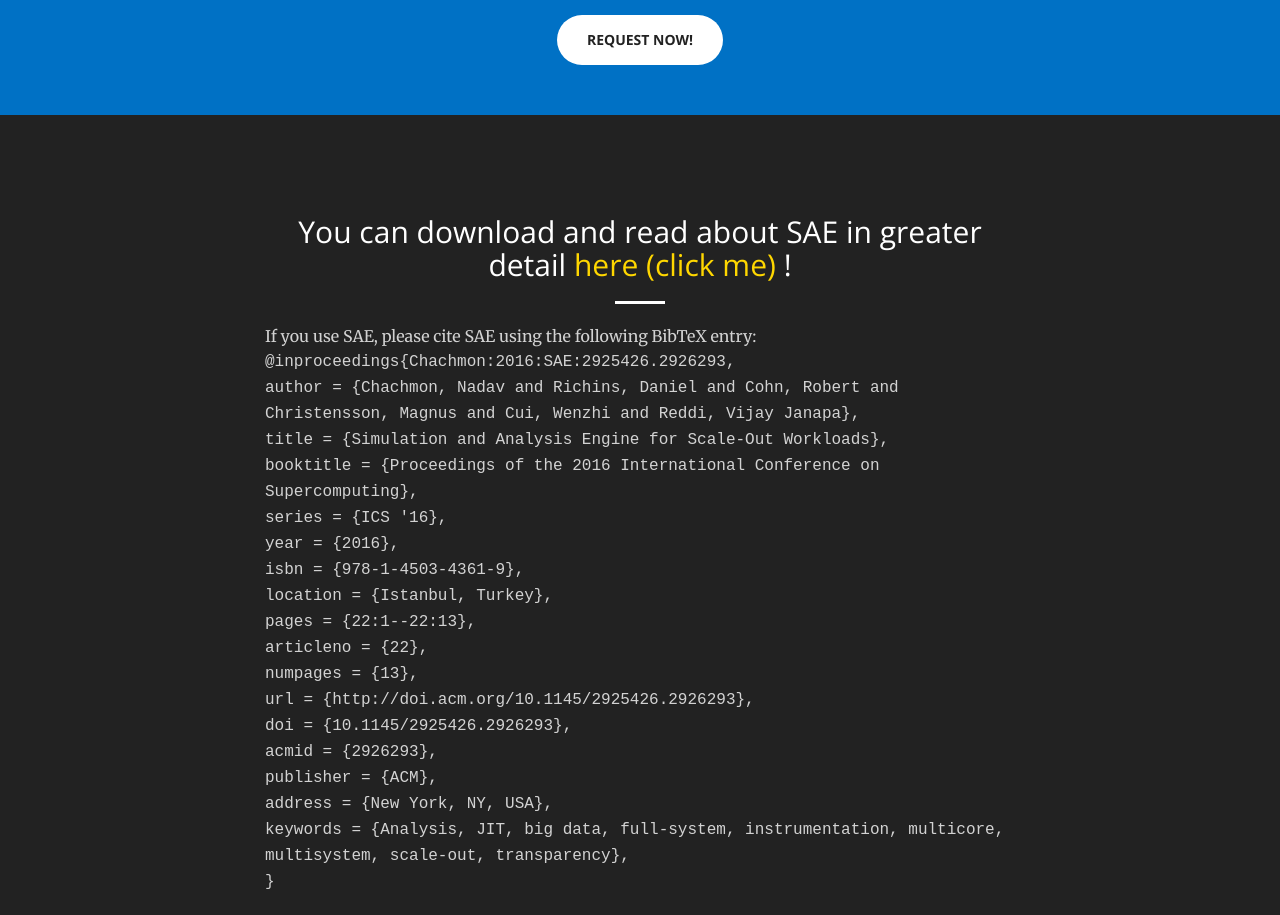
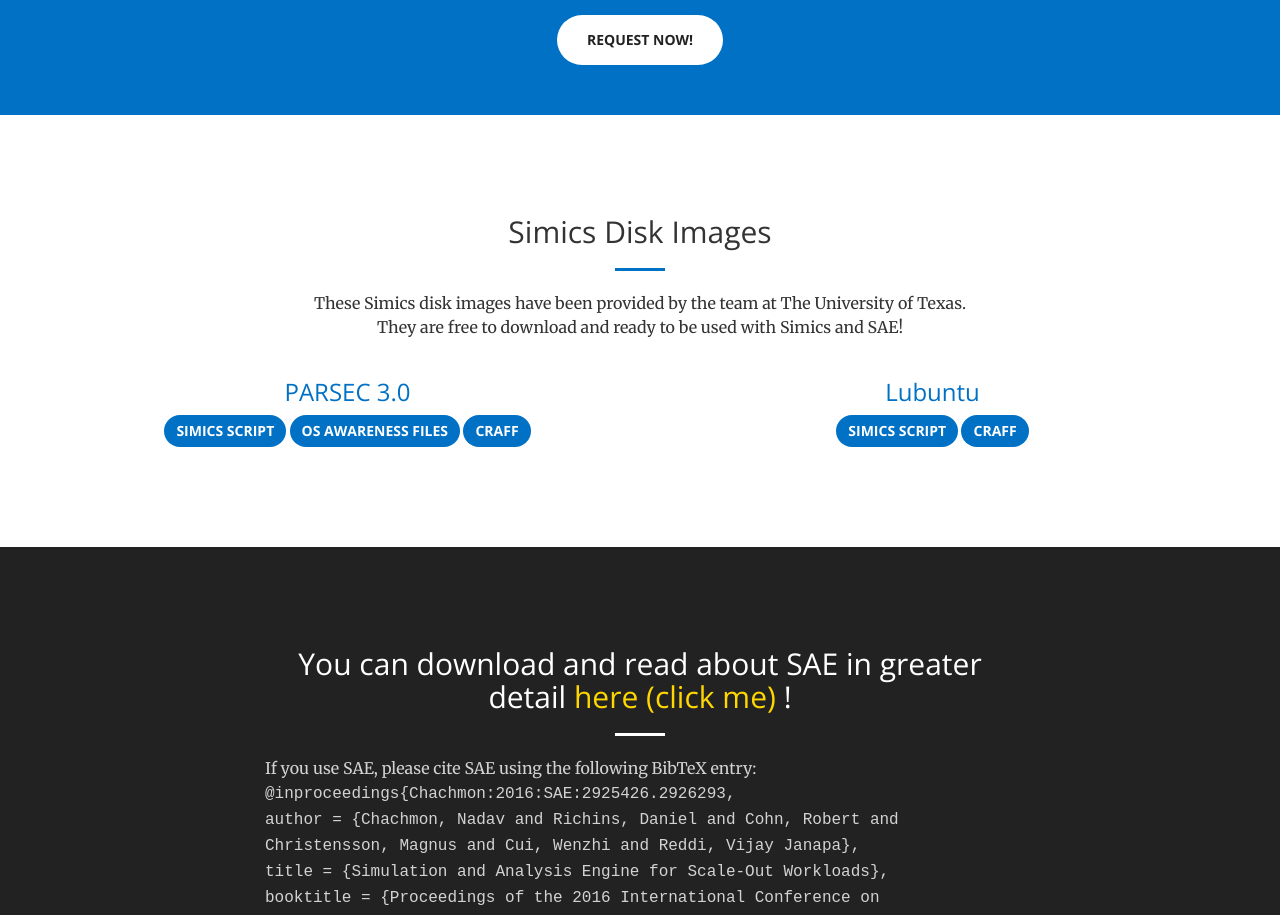
Before and after one commit to Trinity-at-UT/Intel-SAE-Website, a website: page index.html in a window 1280 px wide. Shown: the part 2314-3229 px from the top of the page. Drawn offline with nearby package versions, Linux system fonts and the light colour scheme.

Commit message:
Added disk images and associated Simics files

```diff
--- a/index.html
+++ b/index.html
@@ -184,6 +184,37 @@
         </aside>
     </section>
 
+    <section id="Simics Disk Images">
+        <div class="container">
+            <div class="row">
+                <div class="col-lg-12 text-center">
+                    <h2 class="section-heading">Simics Disk Images</h2>
+                    <hr class="primary">
+                    <p>These Simics disk images have been provided by the team at The University of Texas.<br>They are free to download and ready to be used with Simics and SAE!</p>
+                </div>
+            </div>
+        </div>
+        <div class="container">
+            <div class="row">
+                <div class="col-lg-6 col-md-6 text-center">
+                    <div class="service-box">
+                        <a href="http://parsec.cs.princeton.edu/parsec3-doc.htm"><h3>PARSEC 3.0</h3></a>
+                        <a class="btn btn-primary" href="simics/centos.simics" download>Simics script</a>
+                        <a class="btn btn-primary" href="simics/centos_os_awareness.zip" download>OS Awareness Files</a>
+                        <a class="btn btn-primary" href="https://drive.google.com/open?id=0BwOEkn_8P9QPWjljbTByOGYweWM">CRAFF</a>
+                    </div>
+                </div>
+                <div class="col-lg-6 col-md-6 text-center">
+                    <div class="service-box">
+                        <a href="http://lubuntu.me/"><h3>Lubuntu</h3></a>
+                        <a class="btn btn-primary" href="simics/lubuntu.simics" download>Simics script</a>
+                        <a class="btn btn-primary" href="https://drive.google.com/file/d/0BwOEkn_8P9QPZ0w0b0xyNmN4X0k/view?usp=sharing">CRAFF</a>
+                    </div>
+                </div>
+            </div>
+        </div>
+    </section>
+
     <section class="bg-dark" id="publications">
         <div class="container">
             <div class="row">
```
Also changed, not shown: 3 other files.
